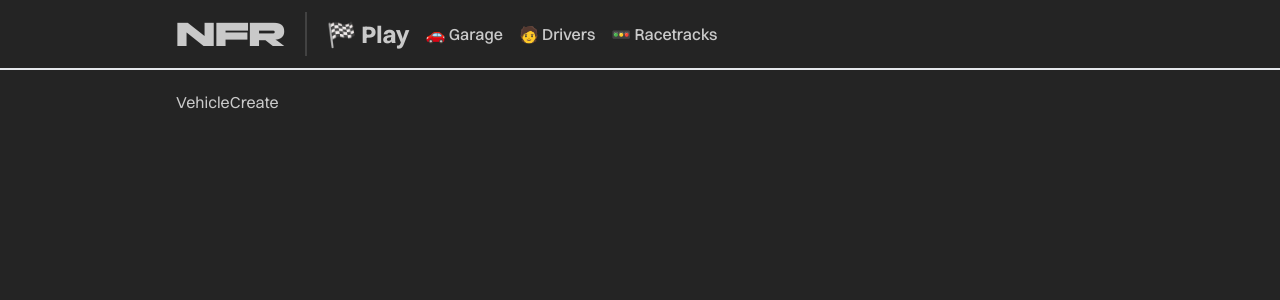
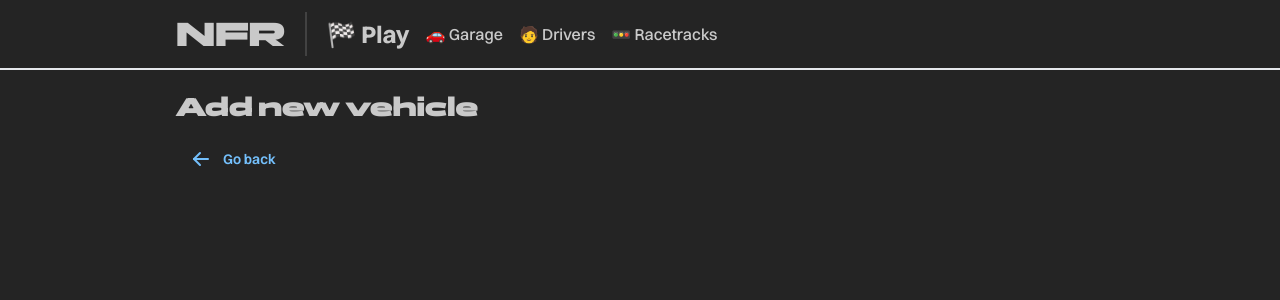
Before and after one commit to HodeonArtz/need-for-react, a React (Vite) app: page /vehicles/new in a window 1280 px wide. Shown: the top 300 px of the page. Built offline with nearby package versions, Linux system fonts and the light colour scheme.

Commit message:
feat: add page title with return button in new vehicle page

```diff
--- a/src/components/Vehicles/VehicleCard.jsx
+++ b/src/components/Vehicles/VehicleCard.jsx
@@ -88,8 +88,8 @@ const VehicleActionButtons = ({ mounted, vehicleId }) => {
 
           <Tooltip label="Delete vehicle" color="red" position="left">
             <ActionIcon
-              c="red"
-              variant="default"
+              color="red"
+              variant="filled"
               size="md"
               aria-label="Settings"
               onClick={() => deleteVehicle(vehicleId)}
--- a/src/pages/vehicles/params/VehicleNew.jsx
+++ b/src/pages/vehicles/params/VehicleNew.jsx
@@ -1,7 +1,19 @@
-import React from "react";
+import { Button, Stack, Title } from "@mantine/core";
+import { IconArrowLeft } from "@tabler/icons-react";
+import "react";
+import { Link } from "react-router-dom";
 
 const VehicleNew = () => {
-  return <div>VehicleCreate</div>;
+  return (
+    <Stack align="start">
+      <Title size="h2">Add new vehicle</Title>
+      <Link to="/vehicles">
+        <Button variant="subtle" leftSection={<IconArrowLeft />}>
+          Go back
+        </Button>
+      </Link>
+    </Stack>
+  );
 };
 
 export default VehicleNew;
```
